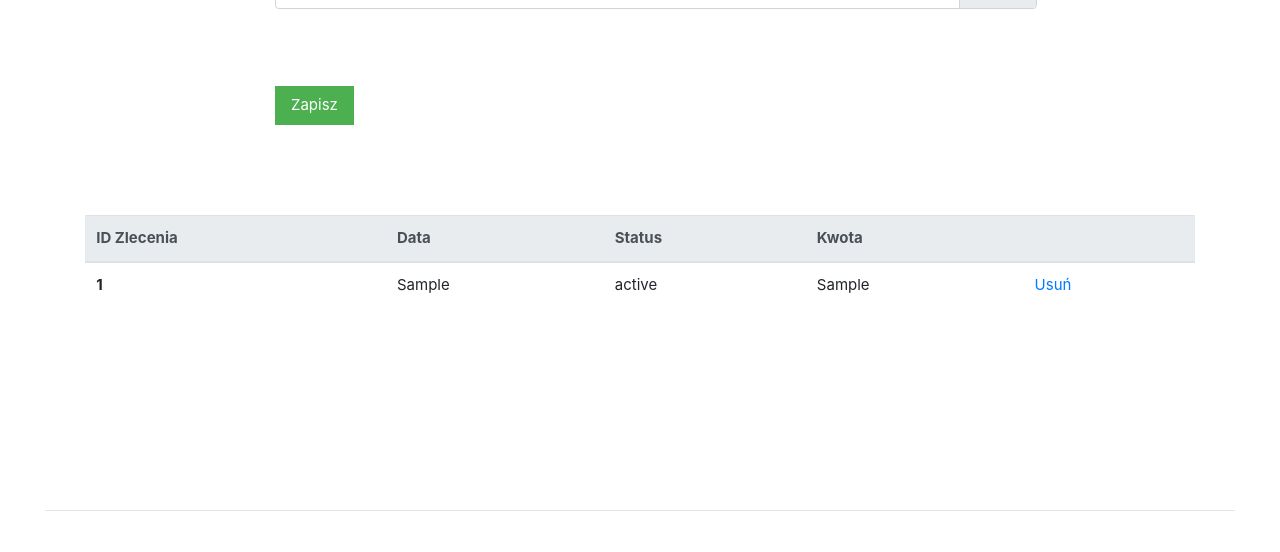
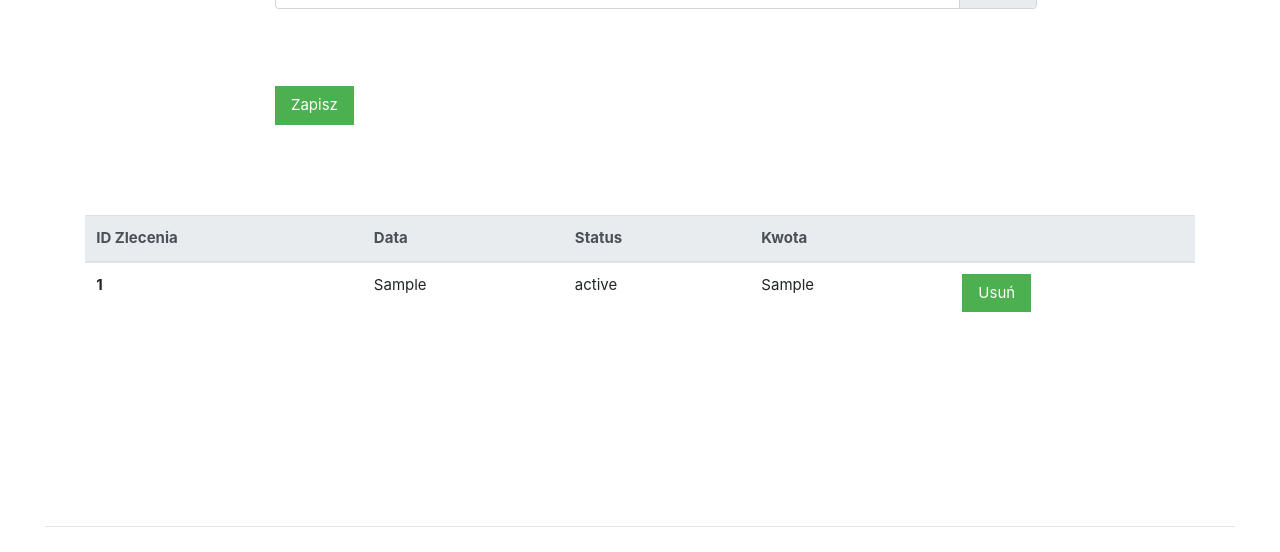
Before and after one commit to kamil526/PHP-SERWIS, a PHP site: page /wycena.php in a window 1280 px wide. Shown: the part 777-1329 px from the top of the page. Run offline with PHP 8.4, Linux system fonts and the light colour scheme; the visitor is signed in with stand-in values (Sample User, id 1); tables that the repository leaves empty or names only in its code hold one stand-in row (values such as "Sample post"); some libraries are stand-ins or nearby versions.

Commit message:
no message

```diff
--- a/wycena.php
+++ b/wycena.php
@@ -130,7 +130,7 @@ while($query=mysqli_fetch_array($result)){
     echo "<td>".$query['statusZlecenia']."</td>";
     echo "<td>".$query['wartoscZlecenia']."</td>";
 
-    echo "<td><a href='deleteWycena.php?idZlecenia=".$query['idZlecenia']."' >Usuń </a></td>";
+    echo "<td><a href='deleteWycena.php?idZlecenia=".$query['idZlecenia']."'  class='w3-btn w3-green'>Usuń </a></td>";
 }
 
 ?>
```
